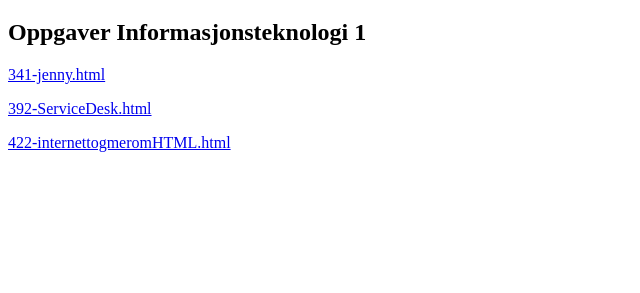
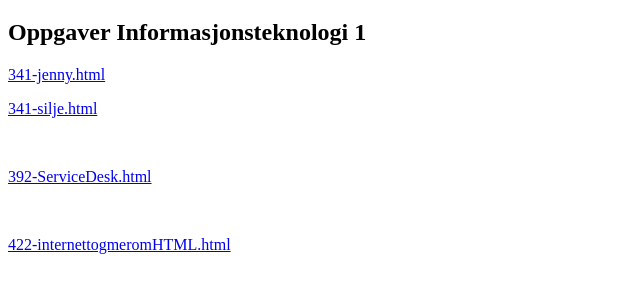
Before and after one commit to jennyilstad/Gruppe-2, a plain HTML site: page index.html in a window 1280 px wide. Shown: the part 61-354 px from the top of the page, without its empty margins (0-640 px from the left). Drawn offline with Linux system fonts and the light colour scheme.

Commit message:
Added 341-silje.html to index.html

```diff
--- a/index.html
+++ b/index.html
@@ -14,8 +14,16 @@
     </p>
 
     <p>
+      <a link href="/341/341-silje.html" class="link">341-silje.html</a>
+    </p>
+
+<br>
+
+    <p>
       <a link href="/392/392.html" class="link">392-ServiceDesk.html</a>
     </p>
+
+<br>
 
     <p>
       <a link href="422/422.html" class="link">422-internettogmeromHTML.html</a>
```
